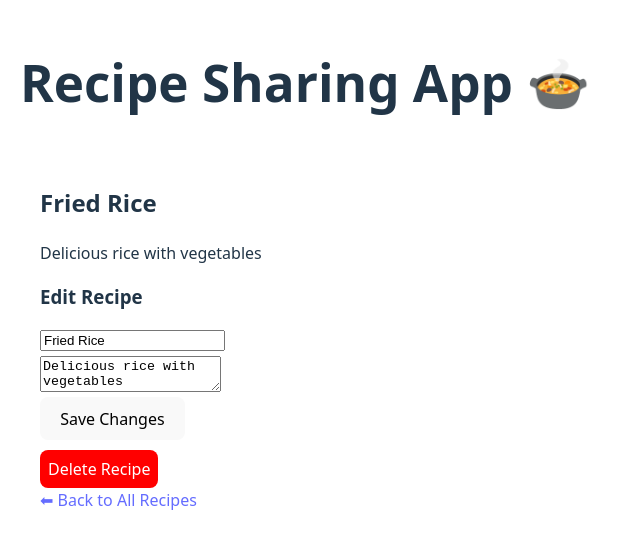
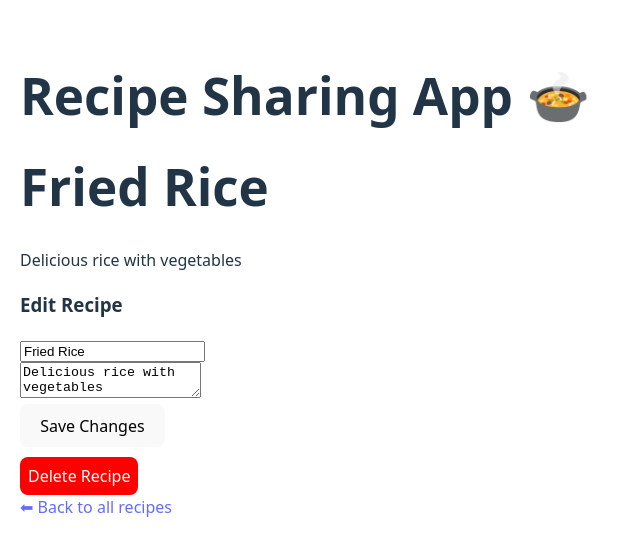
Before and after one commit to Veronica191/alx-fe-reactjs, a React (Vite) app in the folder recipe-sharing-app/: page /recipes/1 in a window 1280 px wide. Shown: the part 124-680 px from the top of the page, without its empty margins (0-640 px from the left). Built offline with nearby package versions, Linux system fonts and the light colour scheme.

Commit message:
Added changes

```diff
--- a/recipe-sharing-app/src/components/EditRecipeForm.jsx
+++ b/recipe-sharing-app/src/components/EditRecipeForm.jsx
@@ -2,32 +2,40 @@ import { useState } from "react";
 import { useRecipeStore } from "./recipeStore";
 
 const EditRecipeForm = ({ recipe }) => {
-  const updateRecipe = useRecipeStore((state) => state.updateRecipe);
   const [title, setTitle] = useState(recipe.title);
   const [description, setDescription] = useState(recipe.description);
 
+  const updateRecipe = useRecipeStore((state) => state.updateRecipe);
+
   const handleSubmit = (e) => {
     e.preventDefault();
-    updateRecipe({ id: recipe.id, title, description });
-    alert("Recipe updated successfully!");
+
+    // update the recipe
+    updateRecipe(recipe.id, { title, description });
+
+    // optional message for user feedback
+    console.log("Recipe updated successfully");
   };
 
   return (
-    <form onSubmit={handleSubmit} style={{ marginTop: "10px" }}>
+    <form onSubmit={handleSubmit}>
       <h3>Edit Recipe</h3>
+
       <input
         type="text"
         value={title}
-        placeholder="Title"
+        placeholder="Enter title"
         onChange={(e) => setTitle(e.target.value)}
-        style={{ display: "block", marginBottom: "5px" }}
       />
+      <br />
+
       <textarea
         value={description}
-        placeholder="Description"
+        placeholder="Enter description"
         onChange={(e) => setDescription(e.target.value)}
-        style={{ display: "block", marginBottom: "5px" }}
       />
+      <br />
+
       <button type="submit">Save Changes</button>
     </form>
   );
--- a/recipe-sharing-app/src/components/RecipeDetails.jsx
+++ b/recipe-sharing-app/src/components/RecipeDetails.jsx
@@ -5,23 +5,31 @@ import DeleteRecipeButton from "./DeleteRecipeButton";
 
 const RecipeDetails = () => {
   const { id } = useParams();
+  const recipeId = Number(id);
+
   const recipe = useRecipeStore((state) =>
-    state.recipes.find((r) => r.id === parseInt(id))
+    state.recipes.find((r) => r.id === recipeId)
   );
 
-  if (!recipe) return <p>Recipe not found!</p>;
+  if (!recipe) {
+    return (
+      <div>
+        <h2>Recipe not found!</h2>
+        <Link to="/">Go Back</Link>
+      </div>
+    );
+  }
 
   return (
-    <div style={{ padding: "20px" }}>
-      <h2>{recipe.title}</h2>
+    <div>
+      <h1>{recipe.title}</h1>
       <p>{recipe.description}</p>
 
-      {/* Include the Edit form and Delete button */}
       <EditRecipeForm recipe={recipe} />
       <DeleteRecipeButton recipeId={recipe.id} />
 
       <br />
-      <Link to="/">⬅ Back to All Recipes</Link>
+      <Link to="/">⬅ Back to all recipes</Link>
     </div>
   );
 };
```
